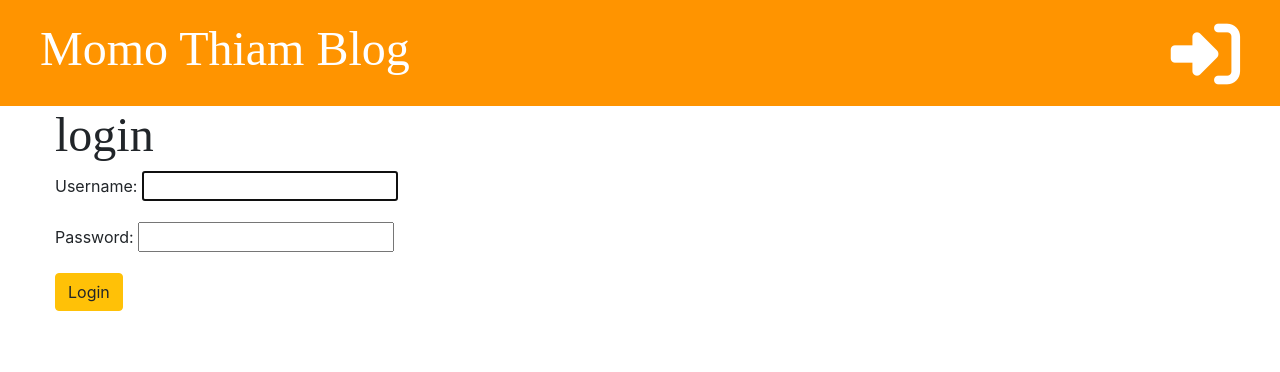
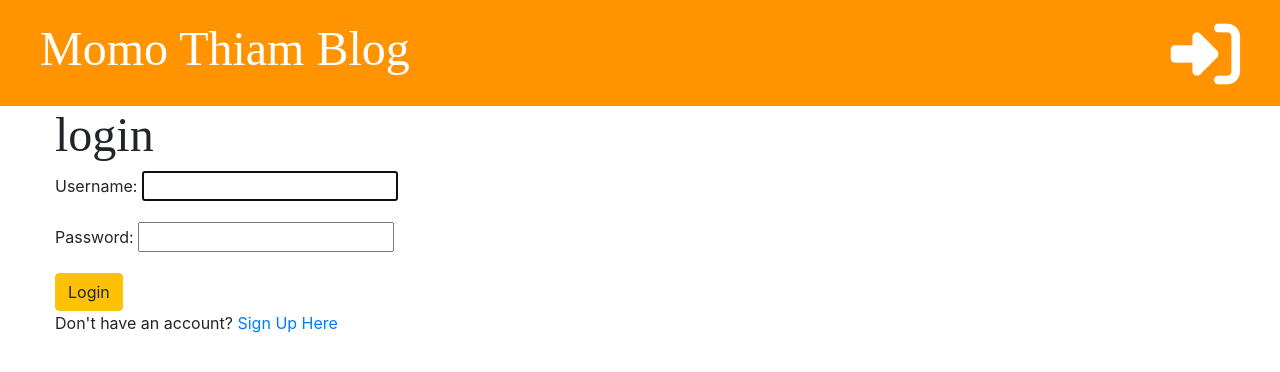
Before and after one commit to thiamen/my_django_site, a Django app: page /accounts/login/ in a window 1280 px wide. Shown: the top 372 px of the page. Run offline with Django 3.2, Linux system fonts and the light colour scheme; some libraries are stand-ins or nearby versions.

Commit message:
Add signup link to login page and add logout redirect url in settings.py

```diff
--- a/blog/templates/registration/login.html
+++ b/blog/templates/registration/login.html
@@ -9,4 +9,5 @@
             {{ form.as_p }}
         <button type="Submit" class="btn btn-warning">Login</button>
         </form>
+        <p>Don't have an account? <a href="{% url 'signup' %}">Sign Up Here</a></p>
 {% endblock%}
--- a/mysite/settings.py
+++ b/mysite/settings.py
@@ -30,6 +30,8 @@ CRISPY_TEMPLATE_PACK = 'bootstrap4'
 ALLOWED_HOSTS = []
 LOGIN_URL = '/accounts/login'
 LOGIN_REDIRECT_URL = 'post_list'
+LOGOUT_REDIRECT_URL = 'post_list'
+
 
 # Application definition
 
```
Also changed, not shown: db.sqlite3.
